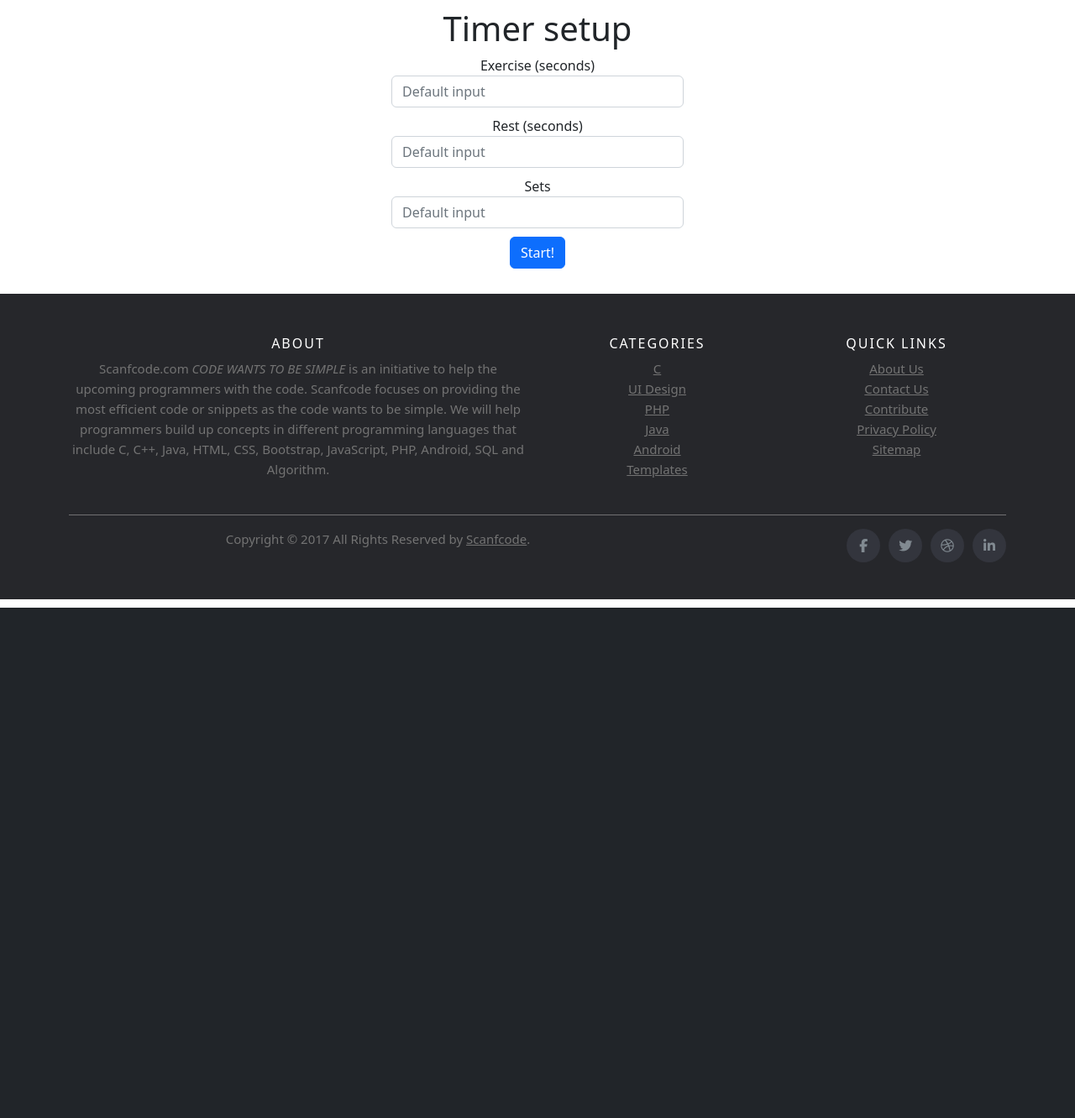
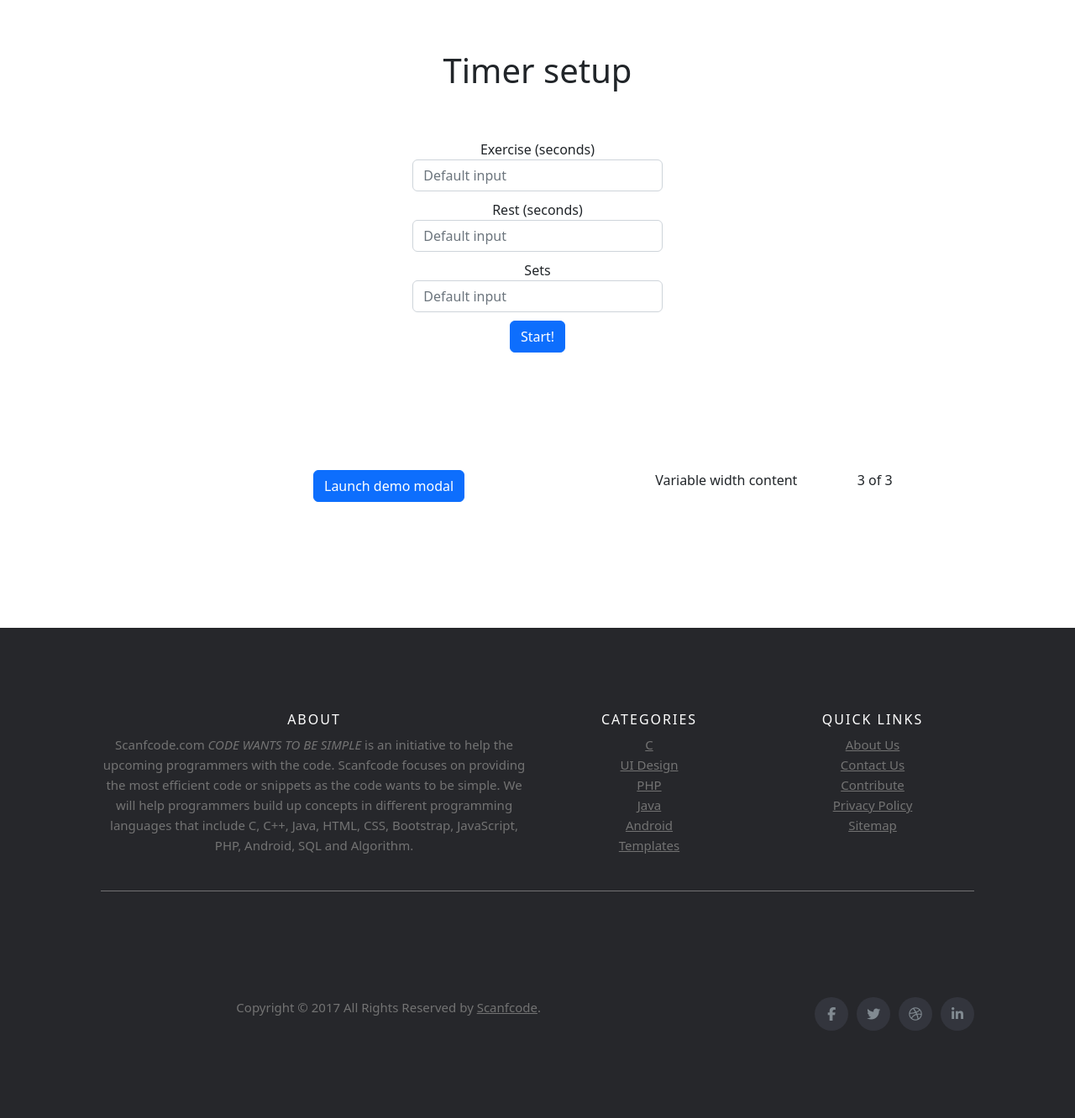
Before and after one commit to jul1998/Workout-tracker, a Flask app: page /timer_home in a window 1280 px wide. Shown: the part 76-1408 px from the top of the page at 84% size. Before the commit the page ends 800 px from the top, so only its background shows below. Run offline with Flask 3, Linux system fonts and the light colour scheme; some libraries are stand-ins or nearby versions.

Commit message:
testing modal button

```diff
--- a/static/css/timer.css
+++ b/static/css/timer.css
@@ -1,5 +1,6 @@
 body{
 text-align: center;
+
 }
 
 div {
@@ -11,10 +12,16 @@ label {
         text-align: left;
       }
 
+.container{
+    padding:50px
+
+}
+
 .timer-container {
       width: 400px;
       height: 20px;
       border: 1px solid black;
+
     }
     /* styles for the timer bar */
 .timer-bar {
@@ -37,7 +44,7 @@ label {
         text-align: center;
         margin-top: 20px;
         animation: message-fadein 2s forwards;
-        padding: 100px
+        padding: 100px;
     }
     /* Keyframe animation for the message */
     @keyframes message-fadein {
--- a/templates/timer_completed.html
+++ b/templates/timer_completed.html
@@ -4,7 +4,9 @@
 <link rel="stylesheet" href="{{url_for('static', filename='css/timer.css')}}">
 </head>
 <body>
-
     <div class="congrats-message">Congratulations! You have finished your HIIT training!</div>
+    <div class="timer--gif">
+        <img src="https://media2.giphy.com/media/l0Iyl55kTeh71nTXy/giphy.gif?cid=ecf05e47ds216ao1cfkxgg13dkgdxbj5um65op97q2v6o0ow&rid=giphy.gif&ct=g" alt="">
+    </div>
 </body>
 {%include "footer.html"%}
--- a/templates/timer_setup.html
+++ b/templates/timer_setup.html
@@ -35,12 +35,54 @@
   </form>
     </div>
     <div class="col">
+    </div>
+  </div>
+</div>
 
+    <div class="container text-center">
+  <div class="row justify-content-md-center">
+
+  </div>
+  <div class="row">
+    <div class="col">
+
+        <!-- Button trigger modal -->
+<button type="button" class="btn btn-primary" data-bs-toggle="modal" data-bs-target="#exampleModal">
+  Launch demo modal
+</button>
+
+<!-- Modal -->
+<div class="modal fade" id="exampleModal" tabindex="-1" aria-labelledby="exampleModalLabel" aria-hidden="true">
+  <div class="modal-fullscreen-lg-down">
+    <div class="modal-content">
+      <div class="modal-header">
+        <h1 class="modal-title fs-5" id="exampleModalLabel">Modal title</h1>
+        <button type="button" class="btn-close" data-bs-dismiss="modal" aria-label="Close"></button>
+      </div>
+      <div class="modal-body">
+        ...
+      </div>
+      <div class="modal-footer">
+        <button type="button" class="btn btn-secondary" data-bs-dismiss="modal">Close</button>
+        <button type="button" class="btn btn-primary">Save changes</button>
+      </div>
+    </div>
+  </div>
+</div>
+
+
+    </div>
+    <div class="col-md-auto">
+      Variable width content
+    </div>
+    <div class="col col-lg-2">
+      3 of 3
     </div>
   </div>
 </div>
 
 </div>
+
 </body>
 
 {%include "footer.html"%}
```
Also changed, not shown: main.py (+7 -1 lines), instance/workout.db.
